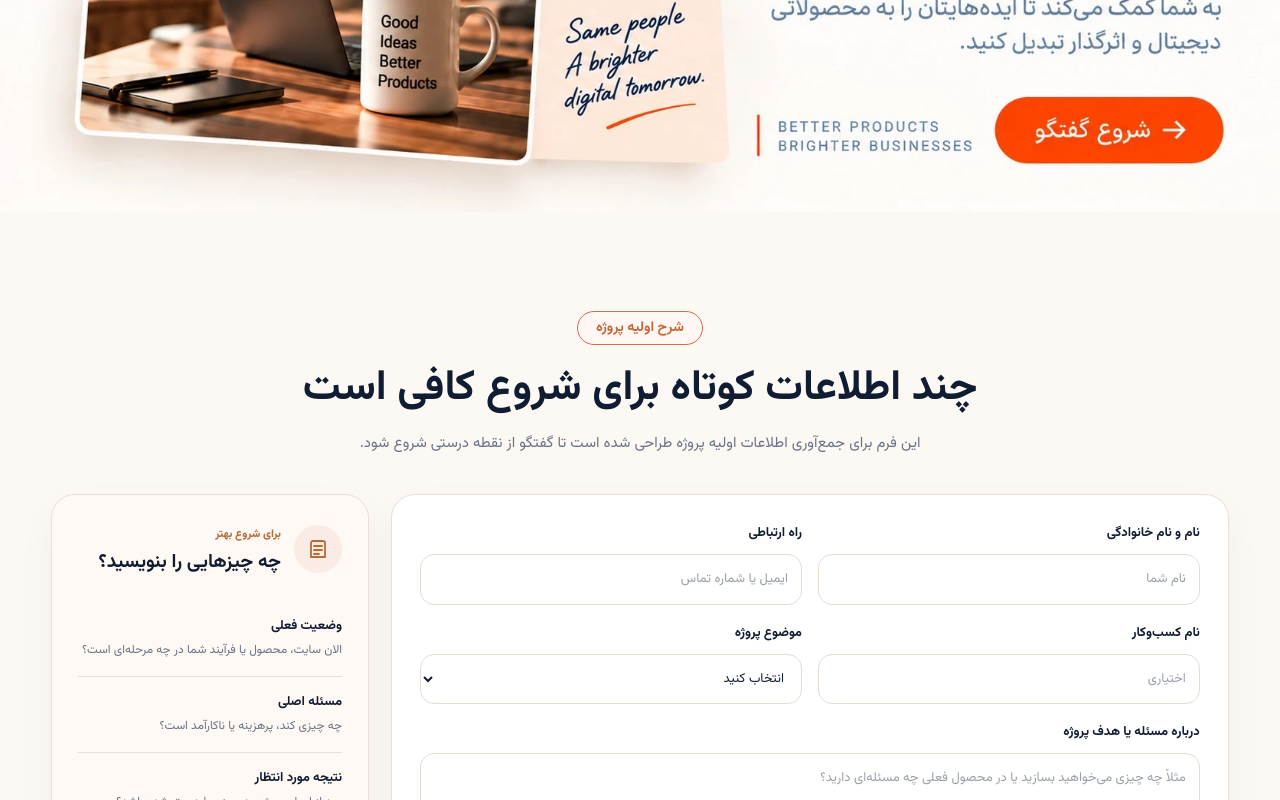
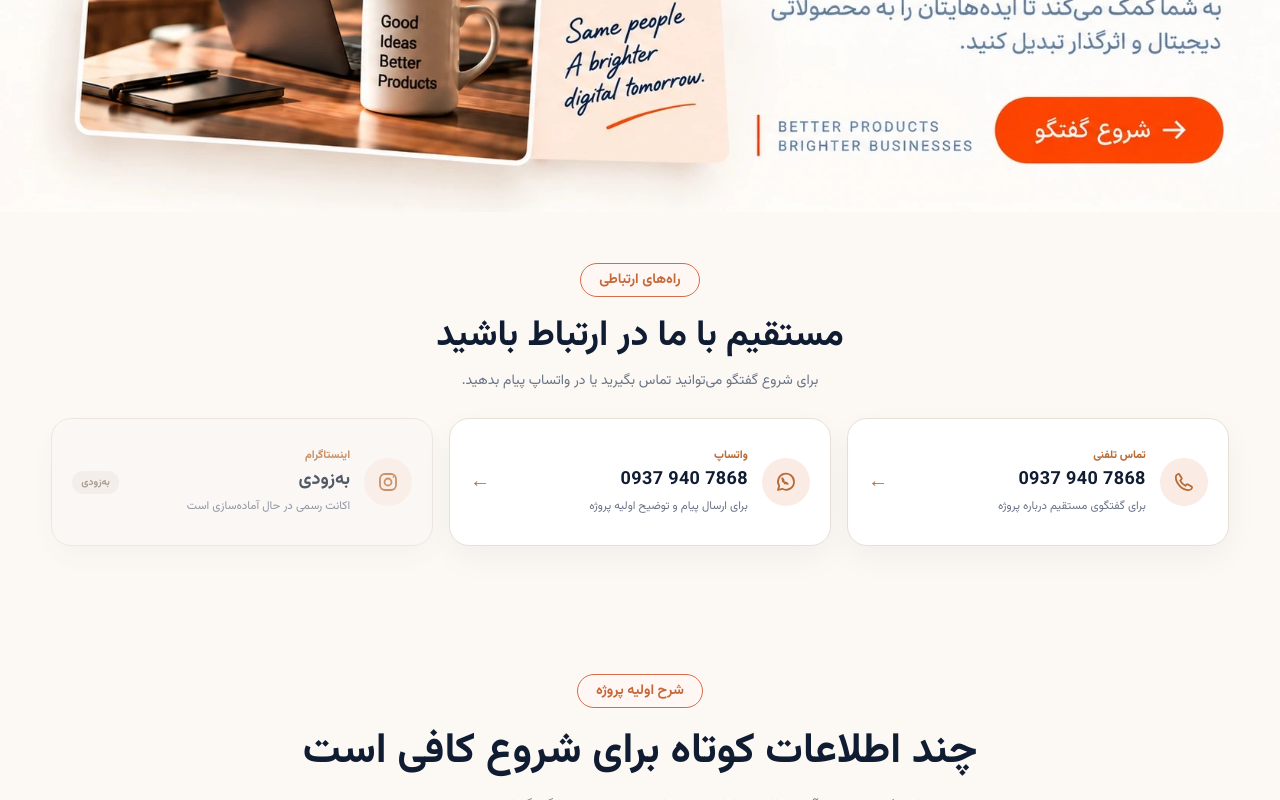
Before and after one commit to zohreksh/smartpilot, a Nuxt app: page /contact in a window 1280 px wide. Shown: the part 454-1254 px from the top of the page. Built offline with nearby package versions, Linux system fonts and the light colour scheme.

Commit message:
Add direct contact channels

```diff
--- a/pages/contact.vue
+++ b/pages/contact.vue
@@ -7,6 +7,68 @@
         src="/images/hero/contact-hero.webp"
         alt="شروع همکاری و تبدیل ایده به محصول"
       />
+    </section>
+
+    <section class="contact-channels-section" aria-labelledby="contact-channels-title">
+      <div class="container">
+        <div class="contact-channels-heading">
+          <span class="section-badge">راه‌های ارتباطی</span>
+          <h2 id="contact-channels-title">مستقیم با ما در ارتباط باشید</h2>
+          <p>برای شروع گفتگو می‌توانید تماس بگیرید یا در واتساپ پیام بدهید.</p>
+        </div>
+
+        <div class="contact-channels-grid">
+          <a class="contact-channel-card" href="tel:+989379407868">
+            <span class="channel-icon" aria-hidden="true">
+              <svg viewBox="0 0 24 24" fill="none">
+                <path d="M7.4 4.5 9.6 8c.3.5.2 1-.2 1.4l-1.2 1.2c1.2 2.4 2.8 4 5.2 5.2l1.2-1.2c.4-.4.9-.5 1.4-.2l3.5 2.2c.5.3.7.9.5 1.4-.5 1.3-1.7 2.2-3.1 2.2C10.3 20.2 3.8 13.7 3.8 7.1c0-1.4.9-2.6 2.2-3.1.5-.2 1.1 0 1.4.5Z" />
+              </svg>
+            </span>
+            <span class="channel-copy">
+              <small>تماس تلفنی</small>
+              <strong dir="ltr">0937 940 7868</strong>
+              <span>برای گفتگوی مستقیم درباره پروژه</span>
+            </span>
+            <span class="channel-action" aria-hidden="true">←</span>
+          </a>
+
+          <a
+            class="contact-channel-card"
+            href="https://wa.me/989379407868"
+            target="_blank"
+            rel="noopener noreferrer"
+          >
+            <span class="channel-icon" aria-hidden="true">
+              <svg viewBox="0 0 24 24" fill="none">
+                <path d="M20 11.7A8 8 0 0 1 8.2 18.8L4 20l1.2-4.1A8 8 0 1 1 20 11.7Z" />
+                <path d="M8.2 8.3c.5 2.8 2.7 5 5.5 5.5M8.3 8.2l1.4 2-1 1.1M13.7 13.8l-2-1.4-1.1 1" />
+              </svg>
+            </span>
+            <span class="channel-copy">
+              <small>واتساپ</small>
+              <strong dir="ltr">0937 940 7868</strong>
+              <span>برای ارسال پیام و توضیح اولیه پروژه</span>
+            </span>
+            <span class="channel-action" aria-hidden="true">←</span>
+          </a>
+
+          <div class="contact-channel-card channel-disabled" aria-disabled="true">
+            <span class="channel-icon" aria-hidden="true">
+              <svg viewBox="0 0 24 24" fill="none">
+                <rect x="4" y="4" width="16" height="16" rx="5" />
+                <circle cx="12" cy="12" r="3.5" />
+                <path d="M17.5 6.8h.01" />
+              </svg>
+            </span>
+            <span class="channel-copy">
+              <small>اینستاگرام</small>
+              <strong>به‌زودی</strong>
+              <span>اکانت رسمی در حال آماده‌سازی است</span>
+            </span>
+            <span class="channel-status">به‌زودی</span>
+          </div>
+        </div>
+      </div>
     </section>
 
     <section id="project-brief" class="project-brief-section">
@@ -280,6 +342,130 @@
   display: block;
   width: 100%;
   max-height: 600px;
+}
+
+.contact-channels-section {
+  padding: 26px 0 54px;
+}
+
+.contact-channels-heading {
+  margin-bottom: 24px;
+  text-align: center;
+}
+
+.contact-channels-heading h2 {
+  margin: 12px 0 6px;
+  color: var(--text);
+  font-size: clamp(26px, 3vw, 36px);
+  line-height: 1.5;
+}
+
+.contact-channels-heading p {
+  margin: 0;
+  color: var(--muted);
+  font-size: 14px;
+  line-height: 1.8;
+}
+
+.contact-channels-grid {
+  display: grid;
+  grid-template-columns: repeat(3, minmax(0, 1fr));
+  gap: 16px;
+}
+
+.contact-channel-card {
+  display: grid;
+  grid-template-columns: auto minmax(0, 1fr) auto;
+  gap: 14px;
+  align-items: center;
+  min-width: 0;
+  min-height: 128px;
+  padding: 20px;
+  border: 1px solid var(--line);
+  border-radius: 20px;
+  background: var(--surface);
+  box-shadow: 0 12px 32px rgba(16, 28, 50, 0.045);
+  transition: transform 0.2s ease, border-color 0.2s ease, box-shadow 0.2s ease;
+}
+
+a.contact-channel-card:hover {
+  transform: translateY(-3px);
+  border-color: rgba(184, 107, 53, 0.36);
+  box-shadow: 0 16px 38px rgba(16, 28, 50, 0.07);
+}
+
+.channel-icon {
+  display: inline-flex;
+  align-items: center;
+  justify-content: center;
+  width: 48px;
+  height: 48px;
+  border-radius: 50%;
+  background: #faece4;
+  color: var(--accent);
+}
+
+.channel-icon svg {
+  width: 24px;
+  height: 24px;
+  stroke: currentColor;
+  stroke-width: 1.8;
+  stroke-linecap: round;
+  stroke-linejoin: round;
+}
+
+.channel-copy {
+  display: flex;
+  min-width: 0;
+  flex-direction: column;
+  gap: 3px;
+  text-align: right;
+}
+
+.channel-copy small {
+  color: var(--accent);
+  font-size: 11px;
+  font-weight: 800;
+}
+
+.channel-copy strong {
+  color: var(--text);
+  font-size: 18px;
+  line-height: 1.5;
+}
+
+.channel-copy strong[dir="ltr"] {
+  width: fit-content;
+  direction: ltr;
+  unicode-bidi: isolate;
+  letter-spacing: 0.02em;
+}
+
+.channel-copy span {
+  color: var(--muted);
+  font-size: 11.5px;
+  line-height: 1.7;
+}
+
+.channel-action {
+  color: var(--accent);
+  font-size: 20px;
+  font-weight: 700;
+}
+
+.channel-disabled {
+  opacity: 0.72;
+  background: #faf7f4;
+}
+
+.channel-status {
+  padding: 4px 9px;
+  border-radius: 999px;
+  background: #f0ebe6;
+  color: #8a7769;
+  font-size: 10px;
+  font-weight: 700;
+  white-space: nowrap;
 }
 
 .section-badge {
@@ -702,6 +888,22 @@
 }
 
 @media (max-width: 820px) {
+  .contact-channels-grid {
+    gap: 12px;
+  }
+
+  .contact-channel-card {
+    grid-template-columns: auto minmax(0, 1fr);
+    min-height: 0;
+    padding: 17px;
+  }
+
+  .channel-action,
+  .channel-status {
+    grid-column: 2;
+    justify-self: start;
+  }
+
   .brief-layout {
     grid-template-columns: 1fr;
   }
@@ -721,6 +923,33 @@
 }
 
 @media (max-width: 600px) {
+  .contact-channels-section {
+    padding: 20px 0 46px;
+  }
+
+  .contact-channels-heading {
+    margin-bottom: 20px;
+  }
+
+  .contact-channels-heading h2 {
+    font-size: 26px;
+  }
+
+  .contact-channels-grid {
+    grid-template-columns: 1fr;
+  }
+
+  .contact-channel-card {
+    grid-template-columns: auto minmax(0, 1fr) auto;
+    padding: 18px;
+  }
+
+  .channel-action,
+  .channel-status {
+    grid-column: auto;
+    justify-self: auto;
+  }
+
   .project-brief-section,
   .fit-section,
   .next-step-section {
```
